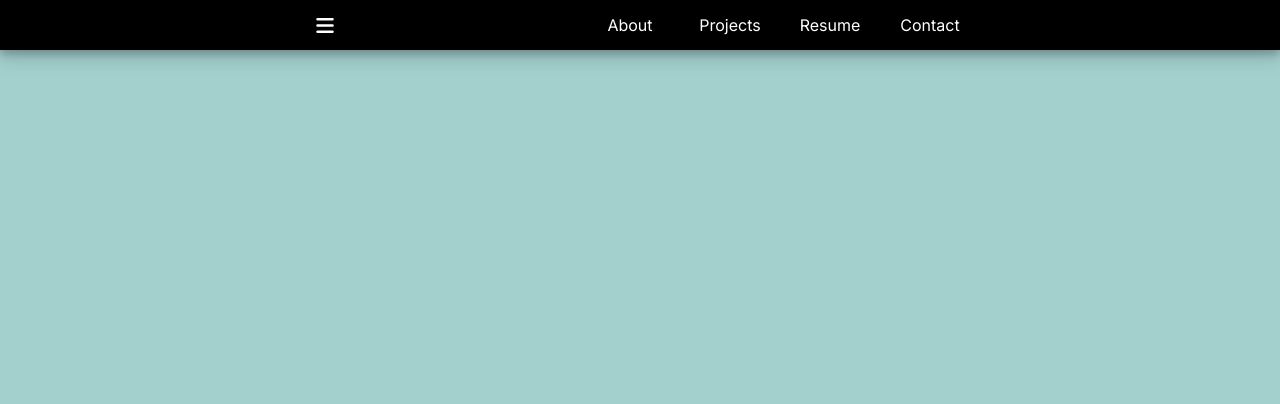
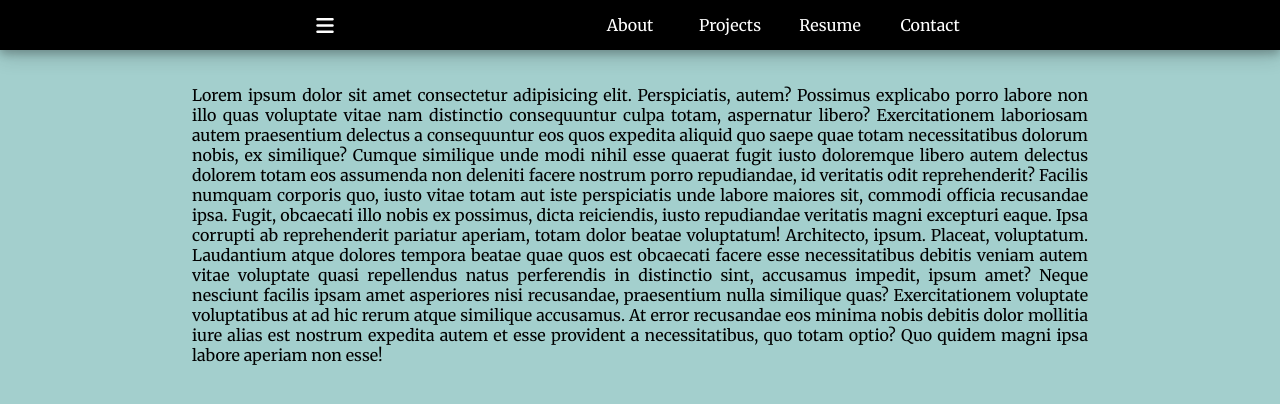
Before and after one commit to ozgunnn/Navbar, a plain HTML site: page index.html in a window 1280 px wide. Drawn offline with Linux system fonts and the light colour scheme.

Commit message:
content added

```diff
--- a/index.html
+++ b/index.html
@@ -9,7 +9,7 @@
     <link rel="preconnect" href="https://fonts.googleapis.com" />
     <link rel="preconnect" href="https://fonts.gstatic.com" crossorigin />
     <link
-      href="https://fonts.googleapis.com/css2?family=Inter:wght@400;700&display=swap"
+      href="https://fonts.googleapis.com/css2?family=Merriweather&display=swap"
       rel="stylesheet"
     />
     <link
@@ -45,5 +45,28 @@
         </li>
       </ul>
     </div>
+    <div class="content">
+      Lorem ipsum dolor sit amet consectetur adipisicing elit. Perspiciatis,
+      autem? Possimus explicabo porro labore non illo quas voluptate vitae nam
+      distinctio consequuntur culpa totam, aspernatur libero? Exercitationem
+      laboriosam autem praesentium delectus a consequuntur eos quos expedita
+      aliquid quo saepe quae totam necessitatibus dolorum nobis, ex similique?
+      Cumque similique unde modi nihil esse quaerat fugit iusto doloremque
+      libero autem delectus dolorem totam eos assumenda non deleniti facere
+      nostrum porro repudiandae, id veritatis odit reprehenderit? Facilis
+      numquam corporis quo, iusto vitae totam aut iste perspiciatis unde labore
+      maiores sit, commodi officia recusandae ipsa. Fugit, obcaecati illo nobis
+      ex possimus, dicta reiciendis, iusto repudiandae veritatis magni excepturi
+      eaque. Ipsa corrupti ab reprehenderit pariatur aperiam, totam dolor beatae
+      voluptatum! Architecto, ipsum. Placeat, voluptatum. Laudantium atque
+      dolores tempora beatae quae quos est obcaecati facere esse necessitatibus
+      debitis veniam autem vitae voluptate quasi repellendus natus perferendis
+      in distinctio sint, accusamus impedit, ipsum amet? Neque nesciunt facilis
+      ipsam amet asperiores nisi recusandae, praesentium nulla similique quas?
+      Exercitationem voluptate voluptatibus at ad hic rerum atque similique
+      accusamus. At error recusandae eos minima nobis debitis dolor mollitia
+      iure alias est nostrum expedita autem et esse provident a necessitatibus,
+      quo totam optio? Quo quidem magni ipsa labore aperiam non esse!
+    </div>
   </body>
 </html>
--- a/style.css
+++ b/style.css
@@ -1,10 +1,22 @@
 * {
-  font-family: "Inter", sans-serif;
+  font-family: "Merriweather", sans-serif;
 }
 
 body {
+  display: flex;
+  flex-direction: column;
+  align-items: center;
   margin: 0;
   background-color: #a3cfcd;
+}
+
+.content {
+  display: flex;
+  width: 70vw;
+  align-items: center;
+  justify-content: center;
+  text-align: justify;
+  margin-top: 35px;
 }
 
 #hamburger {
```
